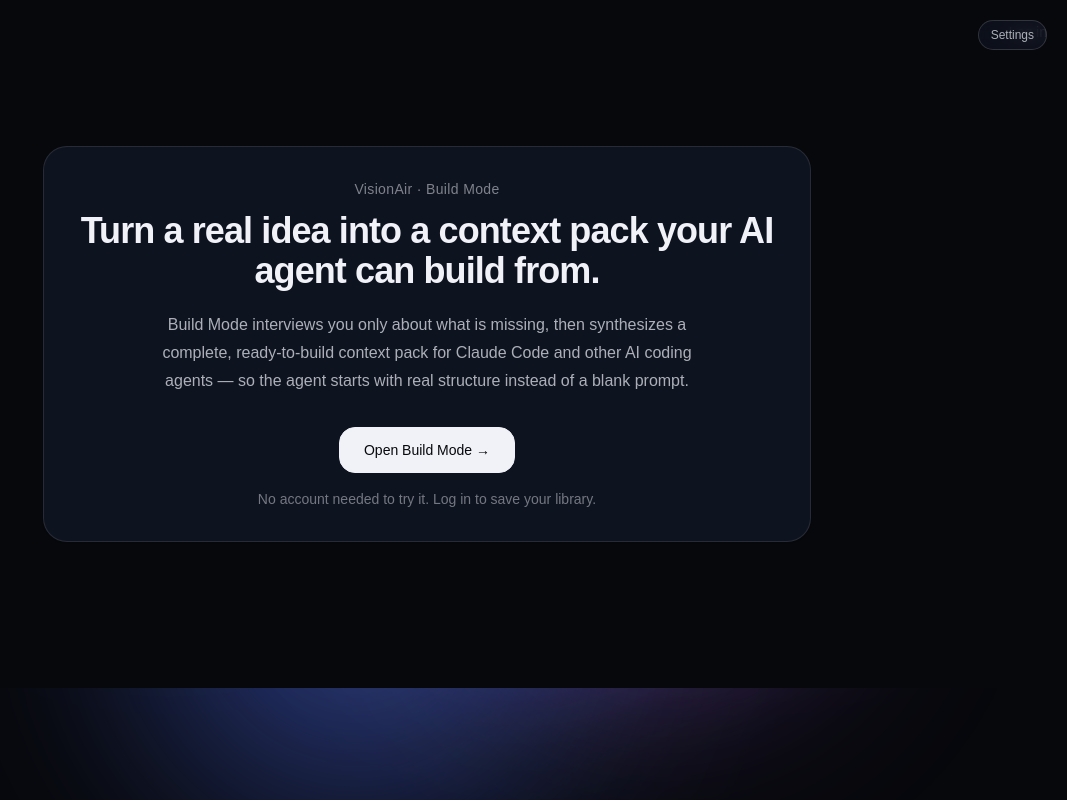
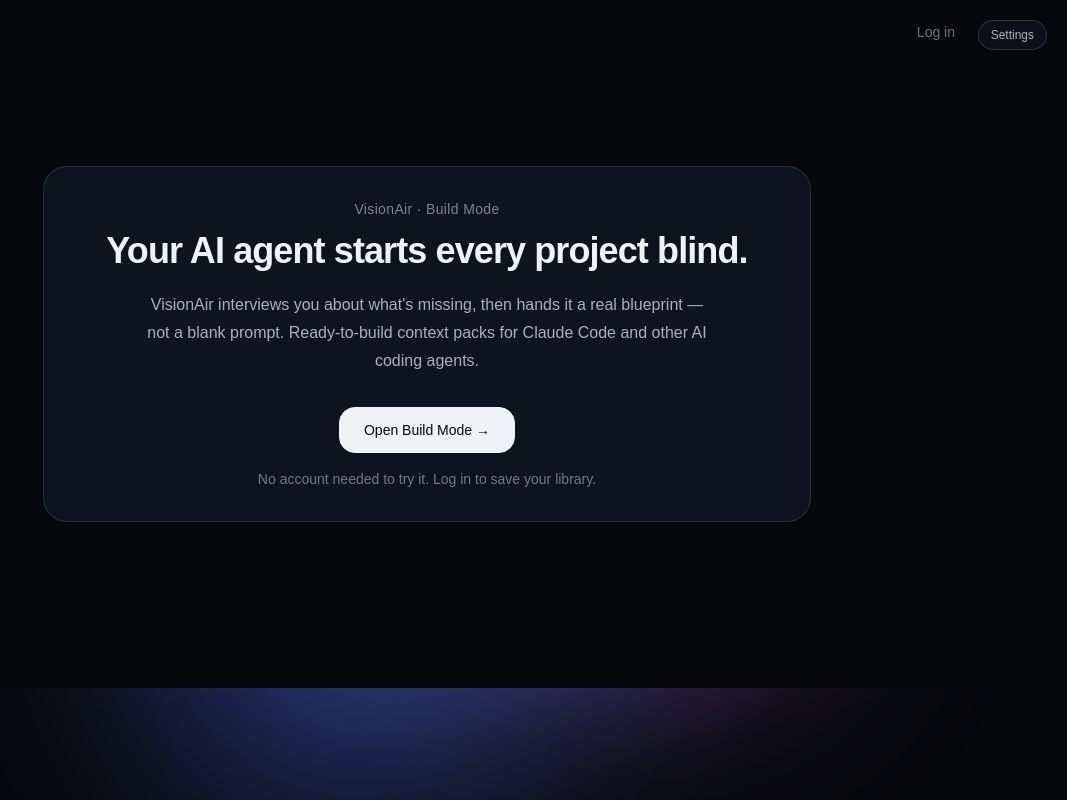
Before and after one commit to JSErmert/visionair, a Next.js app: page / in a window 1280 px wide. Shown: the whole page, without its empty margins (213-1280 px from the left). Built offline with nearby package versions, Linux system fonts and the light colour scheme.

Commit message:
feat(theme): landing redesign — themed hero + sharper problem-first copy

```diff
--- a/app/page.tsx
+++ b/app/page.tsx
@@ -13,7 +13,7 @@
 export default function Home() {
   return (
     <main className="relative px-6 py-16">
-      <div className="absolute right-5 top-5">
+      <div className="absolute right-28 top-5">
         <Link
           href="/build/login"
           className="text-sm text-foreground/45 transition hover:text-foreground/70"
@@ -26,13 +26,12 @@
         <p className="mb-3 text-sm tracking-wide text-foreground/50">VisionAir · Build Mode</p>
 
         <h1 className="mb-5 text-4xl font-semibold tracking-tight text-foreground">
-          Turn a real idea into a context pack your AI agent can build from.
+          Your AI agent starts every project blind.
         </h1>
 
         <p className="mx-auto mb-8 max-w-xl text-base leading-7 text-foreground/70">
-          Build Mode interviews you only about what is missing, then synthesizes a
-          complete, ready-to-build context pack for Claude Code and other AI coding
-          agents — so the agent starts with real structure instead of a blank prompt.
+          VisionAir interviews you about what&apos;s missing, then hands it a real blueprint —
+          not a blank prompt. Ready-to-build context packs for Claude Code and other AI coding agents.
         </p>
 
         <div className="flex flex-col items-center gap-4">
```
